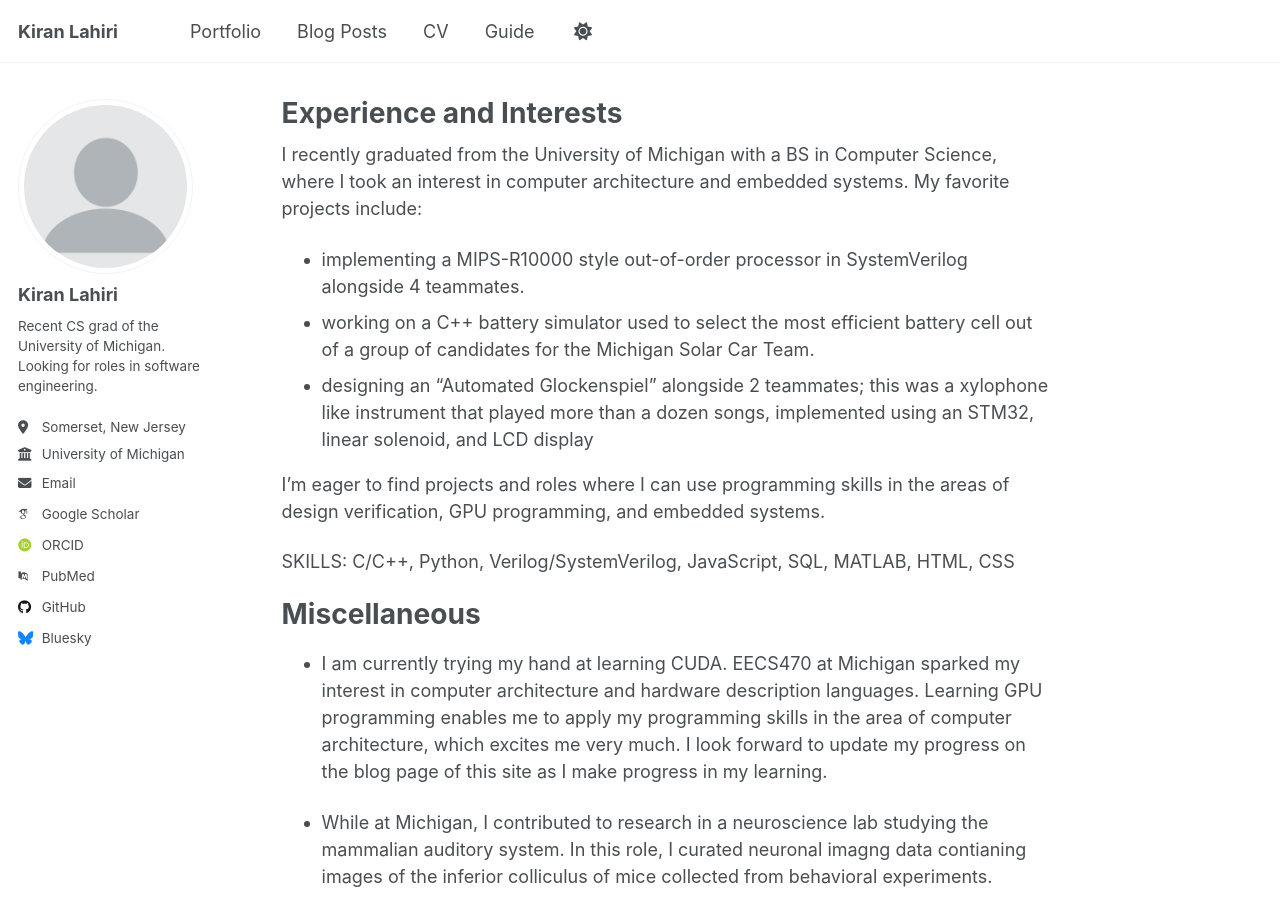
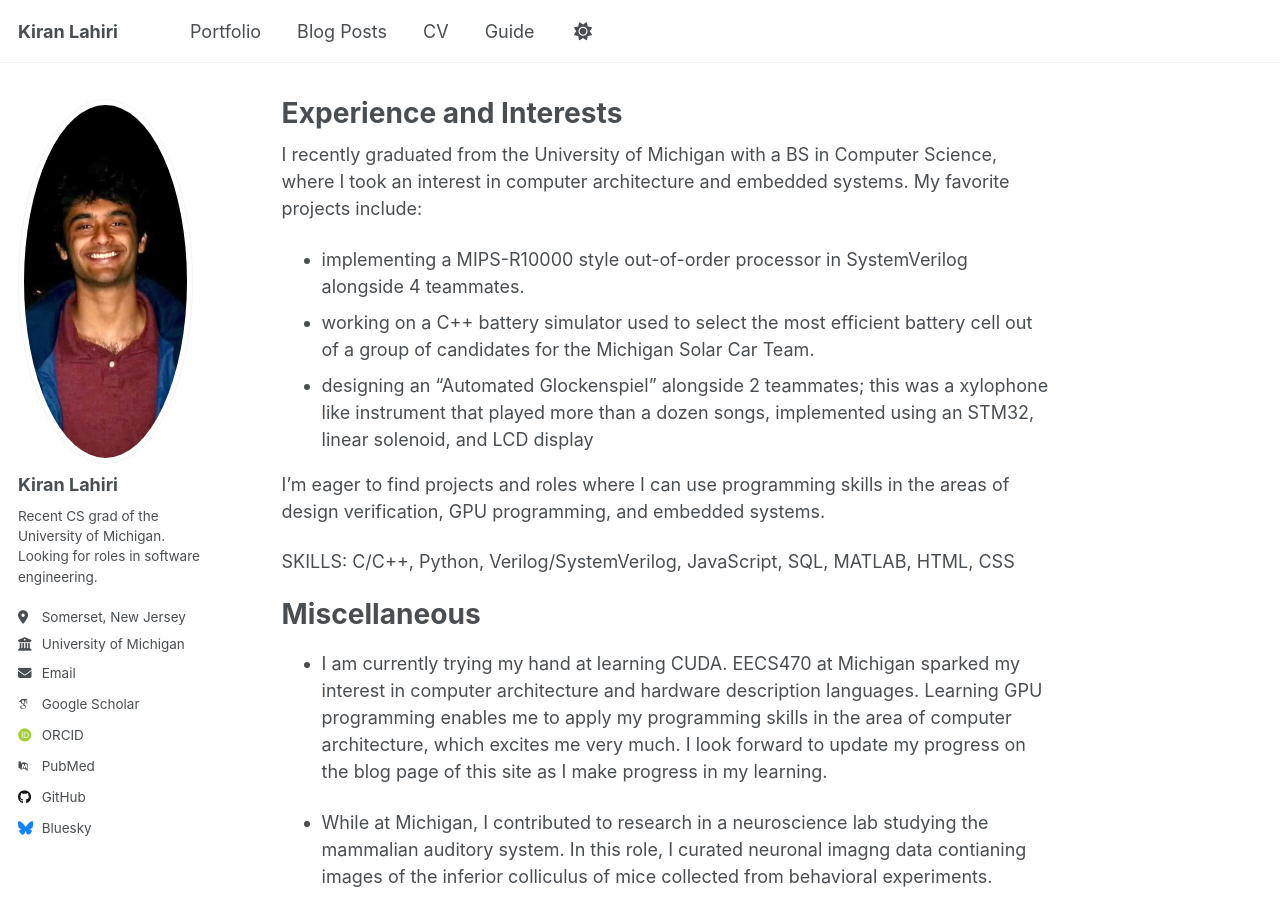
Before and after one commit to kiranlahiri/kiranlahiri.github.io, a Jekyll site: the page built from _pages/about.md, in a window 1280 px wide and 900 px high. Built offline with Jekyll 4.4.1, drawn with Linux system fonts in a browser that asks for light colours; some web fonts are replaced; a script that is not in the unit is left out.

Commit message:
changing yml for profile pic

```diff
--- a/_config.yml
+++ b/_config.yml
@@ -22,7 +22,7 @@ repository               : "kiranlahiri/kiranlahiri.github.io"
 #               Additional customization can be done by editing /_includes/author-profile.html
 author:
   # Biographic information
-  avatar           : "profile.png"
+  avatar           : "IMG_3176.jpg"
   name             : "Kiran Lahiri"
   pronouns         : # example: "she/her"
   bio              : "Recent CS grad of the University of Michigan. Looking for roles in software engineering."
```
